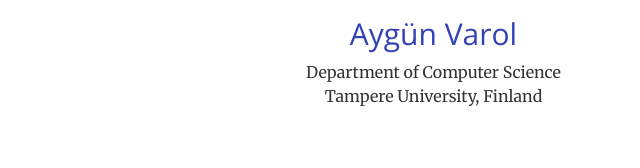
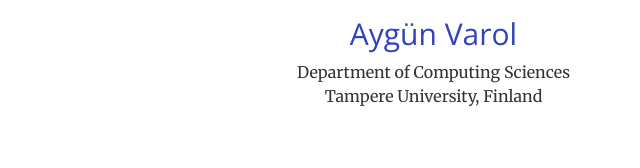
Before and after one commit to EnvSenSys/EnvSenSys.github.io, a plain HTML site: page 2025/index.html in a window 1280 px wide. Shown: the part 3532-3700 px from the top of the page, 534-1174 px from the left. Drawn offline with nearby package versions, Linux system fonts and the light colour scheme.

Commit message:
2025 tpc change

```diff
--- a/2025/index.html
+++ b/2025/index.html
@@ -283,7 +283,7 @@
 						<h2>
 							<a href="https://www.linkedin.com/in/aygunvarol/" target="_blank" rel="noopener noreferrer">Aygün Varol</a>
 						</h2>
-						<p>Department of Computer Science</p>
+						<p>Department of Computing Sciences</p>
 						<p>Tampere University, Finland</p>
 					</div>
 				</div>
```
